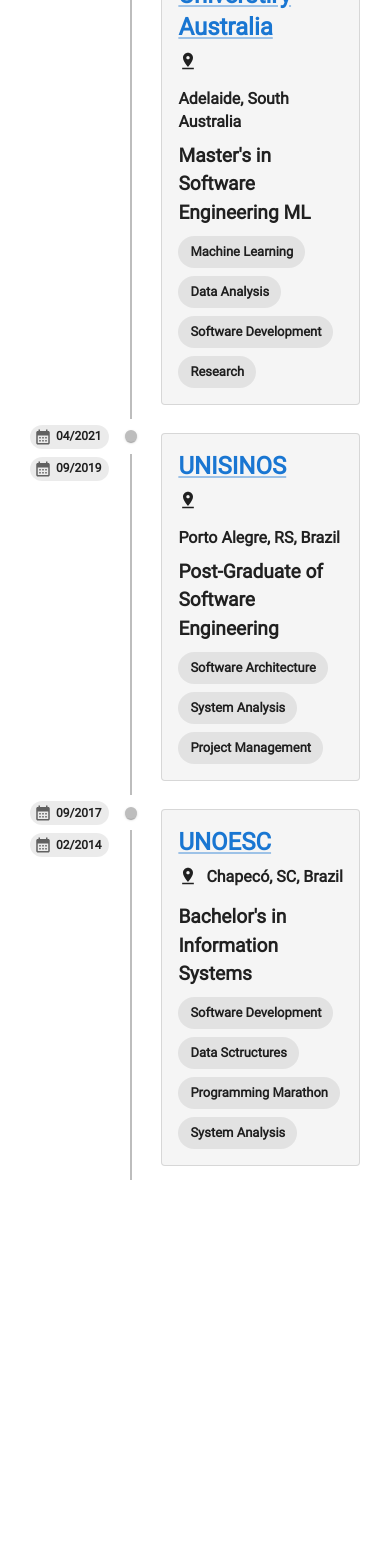
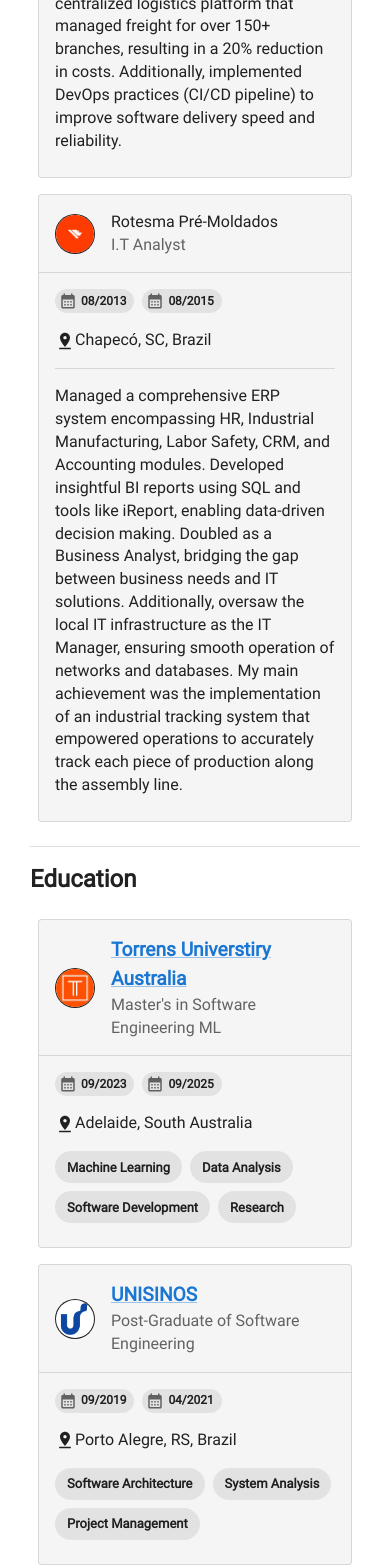
Before and after one commit to darlynvailatti/darlynvailatti.github.io, a React (Create React App) app: page / in a window 390 px wide. Shown: the part 6708-8276 px from the top of the page. Before the commit the page ends 7918 px from the top, so only its background shows below. Built offline with nearby package versions, Linux system fonts and the light colour scheme.

Commit message:
Experience + Education mobile view

```diff
--- a/src/containers/Education.tsx
+++ b/src/containers/Education.tsx
@@ -1,4 +1,4 @@
-import { Card, Chip, Grid2, Link, Stack, Typography, useMediaQuery } from "@mui/material";
+import { Box, Card, CardContent, CardHeader, Chip, Divider, Grid2, Link, Stack, Typography, useMediaQuery } from "@mui/material";
 import { CalendarMonth, PinDrop } from "@mui/icons-material";
 import { Timeline, TimelineConnector, TimelineContent, TimelineDot, TimelineItem, TimelineOppositeContent, TimelineSeparator } from "@mui/lab";
 import { useTheme } from "@emotion/react";
@@ -6,16 +6,14 @@
     timelineOppositeContentClasses,
 } from '@mui/lab/TimelineOppositeContent';
 import { EDUCATION_CHAPTERS } from "../common/data";
+import { useMemo } from "react";
 
 export function Education() {
     const theme: any = useTheme();
-    const isMdOrLg = useMediaQuery(theme.breakpoints.up('md'));
+    const isMobile = useMediaQuery(theme.breakpoints.down('md'));
 
-    return (
-        <Stack spacing={2} textAlign={"left"}>
-
-            <Typography variant="h5" fontWeight="bold">Education</Typography>
-            <Timeline
+    const TimelineView = useMemo(() => () => {
+        return <Timeline
             position="right"
             sx={{
                 padding: 0,
@@ -34,7 +32,7 @@
 
                                 <Chip
                                     label={
-                                            <Typography variant={isMdOrLg ? "body2" : "caption"}
+                                        <Typography variant={"caption"}
                                             fontWeight={"bold"}>
                                             {chapter.endDate}
                                         </Typography>
@@ -47,7 +45,7 @@
                                 <Chip
                                     label={
                                         <Typography
-                                                variant={isMdOrLg ? "body2" : "caption"}
+                                            variant={"caption"}
                                             fontWeight={"bold"}>
                                             {chapter.startDate}
                                         </Typography>
@@ -58,9 +56,9 @@
                             </Grid2>
                         </TimelineOppositeContent>
                         <TimelineSeparator>
-                                {isMdOrLg ? <TimelineDot>
+                            <TimelineDot>
                                 {chapter.icon}
-                                </TimelineDot> : <TimelineDot />}
+                            </TimelineDot>
 
                             <TimelineConnector />
 
@@ -103,6 +101,70 @@
                 )
             })}
         </Timeline>
+    }, []);
+
+    const TimelineViewMobile = useMemo(() => () => {
+        return (<Stack>
+            {EDUCATION_CHAPTERS.map((chapter, index) => {
+                return (
+                    <Card key={index} variant="outlined" sx={{ margin: 1 }}>
+                        <CardHeader
+                            avatar={chapter.icon}
+                            title={<Link href={chapter.website} target="_blank" rel="noopener noreferrer">
+                                <Typography variant="body1" fontWeight={"bold"}>{chapter.institution}</Typography>
+                            </Link>} subheader={chapter.title} />
+
+                        <Divider sx={{ marginLeft: -2, marginRight: -2 }} />
+
+                        <CardContent>
+                            <Stack spacing={2}>
+
+                                <Grid2 container spacing={1}>
+
+                                    <Chip label={
+                                        <Typography
+                                            variant={"caption"}
+                                            fontWeight={"bold"}>
+                                            {chapter.startDate}
+                                        </Typography>}
+                                        size="small" icon={<CalendarMonth />}
+                                    />
+
+                                    <Chip
+                                        label={
+                                            <Typography variant={"caption"}
+                                                fontWeight={"bold"}>
+                                                {chapter.endDate}
+                                            </Typography>}
+                                        size="small" icon={<CalendarMonth />}
+                                    />
+                                </Grid2>
+                                <Box display={"flex"} alignItems={"center"}>
+                                    <PinDrop sx={{ height: 20, width: 20 }} />
+                                    <Typography variant="body2">{chapter.location}</Typography>
+                                </Box>
+
+                                <Grid2 container spacing={1}>
+                                    {chapter.tags.map((tag, index) => (
+                                        <Grid2 key={index}>
+                                            <Chip label={tag} />
+                                        </Grid2>
+                                    ))}
+                                </Grid2>
+                            </Stack>
+                        </CardContent>
+                    </Card>
+                )
+            })}
+        </Stack>)
+    }, []);
+
+    return (
+        <Stack spacing={2} textAlign={"left"}>
+
+            <Typography variant="h5" fontWeight="bold">Education</Typography>
+
+            {isMobile ? <TimelineViewMobile /> : <TimelineView />}
 
         </Stack>
     );
--- a/src/containers/Experience.tsx
+++ b/src/containers/Experience.tsx
@@ -1,4 +1,4 @@
-import { Card, Chip, Grid2, Link, Stack, Typography, useMediaQuery } from "@mui/material";
+import { Box, Card, CardContent, CardHeader, Chip, Divider, Grid2, Link, Stack, Typography, useMediaQuery } from "@mui/material";
 import Timeline from '@mui/lab/Timeline';
 import TimelineItem from '@mui/lab/TimelineItem';
 import TimelineSeparator from '@mui/lab/TimelineSeparator';
@@ -11,17 +11,16 @@
     timelineOppositeContentClasses,
 } from '@mui/lab/TimelineOppositeContent';
 import { useTheme } from "@emotion/react";
+import { useMemo } from "react";
 
 
 export function Experience() {
 
     const theme: any = useTheme();
-    const isMdOrLg = useMediaQuery(theme.breakpoints.up('md'));
+    const isMobile = useMediaQuery(theme.breakpoints.down('md'));
 
-    return (
-        <Stack spacing={1} textAlign={"left"}>
-            <Typography variant="h5" fontWeight="bold">Experience</Typography>
-            <Timeline
+    const TimelineView = useMemo(() => () => {
+        return <Timeline
             position="right"
             sx={{
                 padding: 0,
@@ -30,9 +29,10 @@
                 },
             }}>
             {EXPERIENCES.map((experience, index) => {
-                    const description = isMdOrLg ? experience.description : experience.description.substring(0, 100) + "...";
+                const description = experience.description;
                 return (
                     <TimelineItem key={index}>
+
                         <TimelineOppositeContent sx={{
                             textAlign: 'right',
                             paddingLeft: 0,
@@ -41,7 +41,7 @@
 
                                 <Chip
                                     label={
-                                            <Typography variant={isMdOrLg ? "body2" : "caption"}
+                                        <Typography variant={"caption"}
                                             fontWeight={"bold"}>
                                             {experience.endDate}
                                         </Typography>}
@@ -51,7 +51,7 @@
 
                                 <Chip label={
                                     <Typography
-                                            variant={isMdOrLg ? "body2" : "caption"}
+                                        variant={"caption"}
                                         fontWeight={"bold"}>
                                         {experience.startDate}
                                     </Typography>}
@@ -61,9 +61,9 @@
                             </Grid2>
                         </TimelineOppositeContent>
                         <TimelineSeparator>
-                                {isMdOrLg ? <TimelineDot>
+                            <TimelineDot>
                                 {experience.icon}
-                                </TimelineDot> : <TimelineDot />}
+                            </TimelineDot>
 
                             <TimelineConnector />
 
@@ -109,7 +109,58 @@
                 )
             })}
         </Timeline>
+    }, [])
 
+    const SmallTimelineView = useMemo(() => () => {
+        return <Stack>
+            {EXPERIENCES.map((experience, index) => {
+                return (
+                    <Card variant="outlined" sx={{ margin: 1 }}>
+                        <CardHeader avatar={experience.icon} title={experience.company} subheader={experience.title} />
+
+                        <Divider sx={{marginLeft: -2, marginRight: -2}}/>
+                        <CardContent>
+                            <Stack key={index} spacing={2}>
+                                <Grid2 container spacing={1}>
+
+                                    <Chip label={
+                                        <Typography
+                                            variant={"caption"}
+                                            fontWeight={"bold"}>
+                                            {experience.startDate}
+                                        </Typography>}
+                                        size="small" icon={<CalendarMonth />}
+                                    />
+
+                                    <Chip
+                                        label={
+                                            <Typography variant={"caption"}
+                                                fontWeight={"bold"}>
+                                                {experience.endDate}
+                                            </Typography>}
+                                        size="small" icon={<CalendarMonth />}
+                                    />
+                                </Grid2>
+                                <Box display={"flex"} alignItems={"center"}>
+                                    <PinDrop sx={{ height: 20, width: 20 }} />
+                                    <Typography variant="body2">{experience.location}</Typography>
+                                </Box>
+                                <Divider />
+                                <Typography variant="body2">{experience.description}</Typography>
+                            </Stack>
+
+                        </CardContent>
+                    </Card>
+                )
+            })}
+        </Stack>
+    }, [])
+
+    return (
+        <Stack spacing={1} textAlign={"left"}>
+            <Typography variant="h5" fontWeight="bold">Experience</Typography>
+
+            {isMobile ? <SmallTimelineView /> : <TimelineView />}
 
         </Stack>
     );
```
Lines whose indentation alone changed are shown as unchanged.
